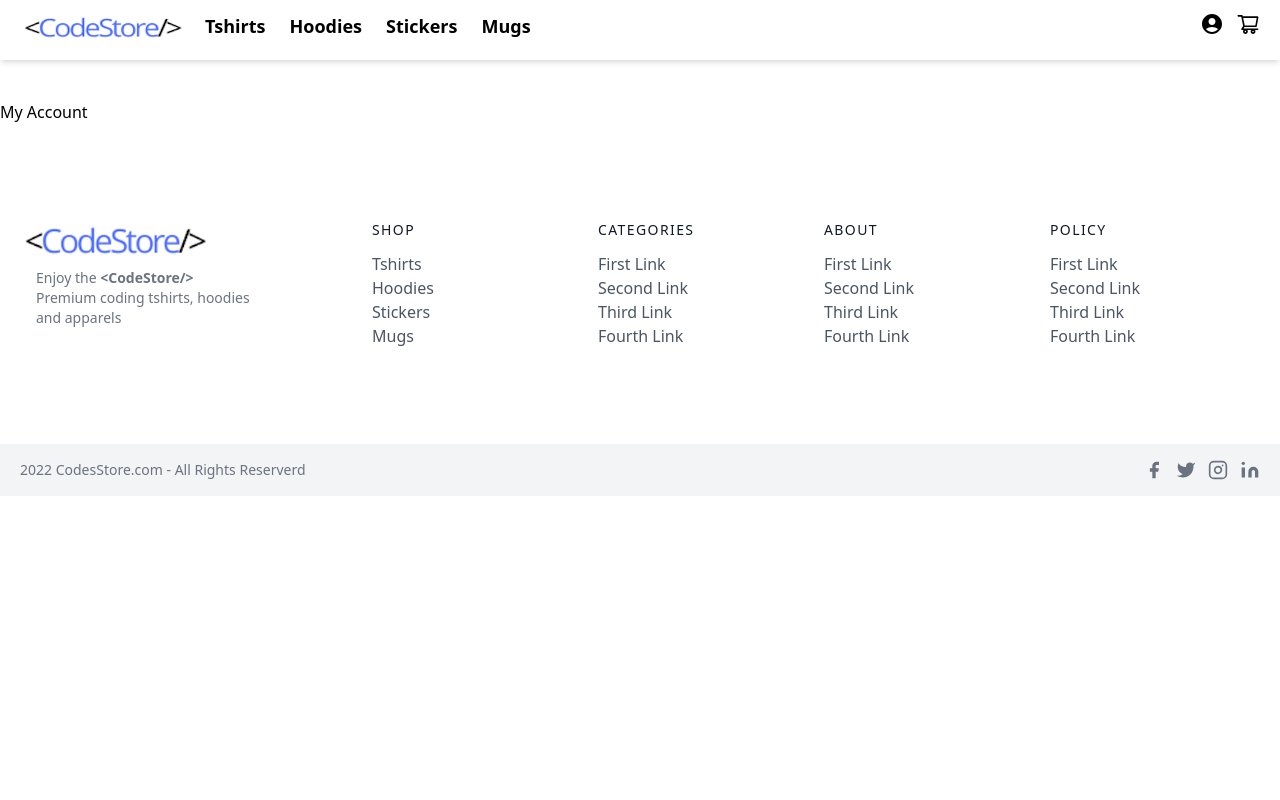
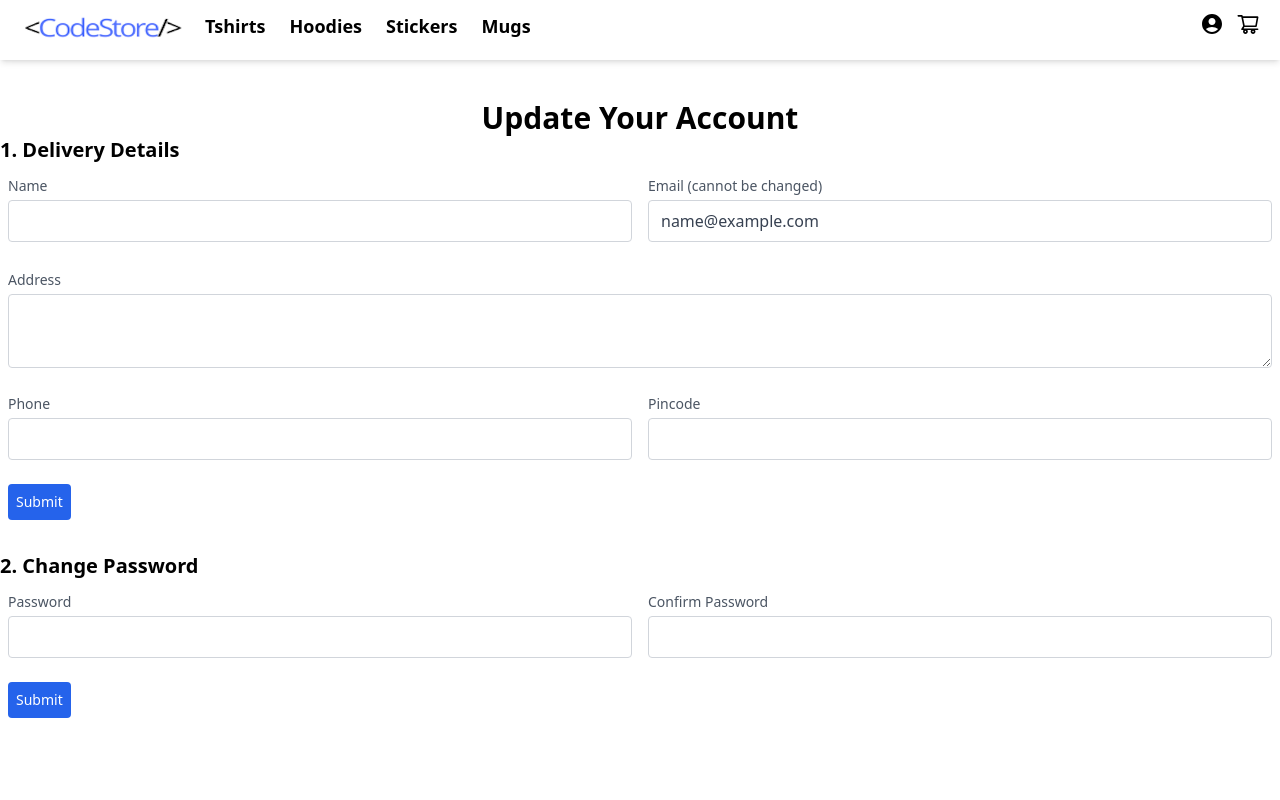
Before and after one commit to DeveshPurohit/codestore, a Next.js app: page /myAccount in a window 1280 px wide. Shown: the top 800 px of the page. Built offline with nearby package versions, Linux system fonts and the light colour scheme; sample sign-in values are in the browser's storage.

Commit message:
my account page ui setup

```diff
--- a/pages/myAccount.js
+++ b/pages/myAccount.js
@@ -1,17 +1,201 @@
 import { useRouter } from 'next/router'
 import React from 'react'
-import { useEffect } from 'react'
+import { useEffect, useState } from 'react'
+import { ToastContainer, toast } from "react-toastify";
+import "react-toastify/dist/ReactToastify.css";
 
 
 const MyAccount = () => {
+  const [name, setName] = useState('')
+  const [email, setEmail] = useState('')
+  const [phone, setPhone] = useState('')
+  const [address, setAddress] = useState('')
+  const [pincode, setPincode] = useState('')
+  const [city, setCity] = useState('')
+  const [state, setState] = useState('')
+  const [disabled, setDisabled] = useState(true)
+  const [user, setUser] = useState({value: null})
+  const [password, setPassword] = useState('')
+  const [cpassword, setCPassword] = useState('')
+
   const router = useRouter()
   useEffect(() => {
-    if(!localStorage.getItem('myuser')){
+    const user = JSON.parse(localStorage.getItem('myuser'))
+    if(user && user.token){
+      setUser(user)
+      setEmail(user.email)
+    }
+    if(!user){
       router.push('/')
     }
   }, [])
+
+  const handleChange = async(e) => {
+    if(e.target.name == 'name'){
+      setName(e.target.value)
+    }
+    else if(e.target.name == 'password'){
+      setPassword(e.target.value)
+    }
+    else if(e.target.name == 'cpassword'){
+      setCPassword(e.target.value)
+    }
+    else if(e.target.name == 'phone'){
+      setPhone(e.target.value)
+    }
+    else if(e.target.name == 'address'){
+      setAddress(e.target.value)
+    }
+    else if(e.target.name == 'Pincode'){
+      setPincode(e.target.value)
+    }
+
+  }
+
   return (
-    <div>My Account</div>
+    <div className='container mx-auto'>
+      <h1 className="text-3xl text-center font-bold">Update Your Account</h1>
+      <h2 className="font-semibold text-xl">1. Delivery Details</h2>
+       <div className="mx-auto flex my-2">
+         <div className="px-2 w-1/2">
+           <div className="mb-4">
+             <label htmlFor="name" className="leading-7 text-sm text-gray-600">
+               Name
+             </label>
+             <input
+            onChange={handleChange}
+            value={name}
+              type="text"
+              id="name"
+              name="name"
+              className="w-full bg-white rounded border border-gray-300 focus:border-blue-500 focus:ring-2 focus:ring-blue-200 text-base outline-none text-gray-700 py-1 px-3 leading-8 transition-colors duration-200 ease-in-out"
+            />
+          </div>
+        </div>
+        <div className="px-2 w-1/2">
+          <div className="mb-4">
+            <label htmlFor="email" className="leading-7 text-sm text-gray-600">
+              Email (cannot be changed)
+            </label>
+            {user && user.token?<input
+            value={email}
+              type="email"
+              id="email"
+              name="email"
+              className="w-full bg-white rounded border border-gray-300 focus:border-blue-500 focus:ring-2 focus:ring-blue-200 text-base outline-none text-gray-700 py-1 px-3 leading-8 transition-colors duration-200 ease-in-out"
+              readOnly
+            /> : <input
+            onChange={handleChange}
+            value={email}
+              type="email"
+              id="email"
+              name="email"
+              className="w-full bg-white rounded border border-gray-300 focus:border-blue-500 focus:ring-2 focus:ring-blue-200 text-base outline-none text-gray-700 py-1 px-3 leading-8 transition-colors duration-200 ease-in-out"
+            />}
+          </div>
+        </div>
+      </div>
+      <div>
+        <div className="px-2 w-full">
+          <div className="mb-4">
+            <label htmlFor="name" className="leading-7 text-sm text-gray-600">
+              Address
+            </label>
+            <textarea
+            onChange={handleChange}
+            value={address}
+              className="w-full bg-white rounded border border-gray-300 focus:border-blue-500 focus:ring-2 focus:ring-blue-200 text-base outline-none text-gray-700 py-1 px-3 leading-8 transition-colors duration-200 ease-in-out"
+              name="address"
+              id="address"
+              cols="30"
+              rows="2"
+            ></textarea>
+          </div>
+        </div>
+      </div>
+      <div className="mx-auto flex my-2">
+        <div className="px-2 w-1/2">
+          <div className="mb-4">
+            <label htmlFor="phone" className="leading-7 text-sm text-gray-600">
+              Phone
+            </label>
+            <input
+            onChange={handleChange}
+            value={phone}
+              type="phone"
+              id="phone"
+              name="phone"
+              className="w-full bg-white rounded border border-gray-300 focus:border-blue-500 focus:ring-2 focus:ring-blue-200 text-base outline-none text-gray-700 py-1 px-3 leading-8 transition-colors duration-200 ease-in-out"
+            />
+          </div>
+        </div>
+        <div className="px-2 w-1/2">
+          <div className="mb-4">
+          <label
+              htmlFor="Pincode"
+              className="leading-7 text-sm text-gray-600"
+            >
+              Pincode
+            </label>
+            <input
+            onChange={handleChange}
+            value={pincode}
+              type="text"
+              id="Pincode"
+              name="Pincode"
+              className="w-full bg-white rounded border border-gray-300 focus:border-blue-500 focus:ring-2 focus:ring-blue-200 text-base outline-none text-gray-700 py-1 px-3 leading-8 transition-colors duration-200 ease-in-out"
+            />
+          </div>
+        </div>
+      </div>
+      <div className="mx-2 mb-8">
+        <button
+          className="flex text-white bg-blue-600 border-0 py-2 px-2 focus:outline-none hover:bg-blue-800 rounded text-sm"
+        >
+          Submit
+        </button>
+      </div>
+      <h2 className="font-semibold text-xl">2. Change Password</h2>
+       <div className="mx-auto flex my-2">
+         <div className="px-2 w-1/2">
+           <div className="mb-4">
+             <label htmlFor="password" className="leading-7 text-sm text-gray-600">
+               Password
+             </label>
+             <input
+            onChange={handleChange}
+            value={password}
+              type="password"
+              id="password"
+              name="password"
+              className="w-full bg-white rounded border border-gray-300 focus:border-blue-500 focus:ring-2 focus:ring-blue-200 text-base outline-none text-gray-700 py-1 px-3 leading-8 transition-colors duration-200 ease-in-out"
+            />
+          </div>
+        </div>
+        <div className="px-2 w-1/2">
+          <div className="mb-4">
+            <label htmlFor="cpassword" className="leading-7 text-sm text-gray-600">
+            Confirm Password
+            </label>
+            <input
+            onChange={handleChange}
+            value={cpassword}
+              type="password"
+              id="cpassword"
+              name="cpassword"
+              className="w-full bg-white rounded border border-gray-300 focus:border-blue-500 focus:ring-2 focus:ring-blue-200 text-base outline-none text-gray-700 py-1 px-3 leading-8 transition-colors duration-200 ease-in-out"
+            />
+          </div>
+        </div>
+      </div>
+      <div className="m-2">
+        <button
+          className="flex text-white bg-blue-600 border-0 py-2 px-2 focus:outline-none hover:bg-blue-800 rounded text-sm"
+        >
+          Submit
+        </button>
+      </div>
+    </div>
   )
 }
 
```
